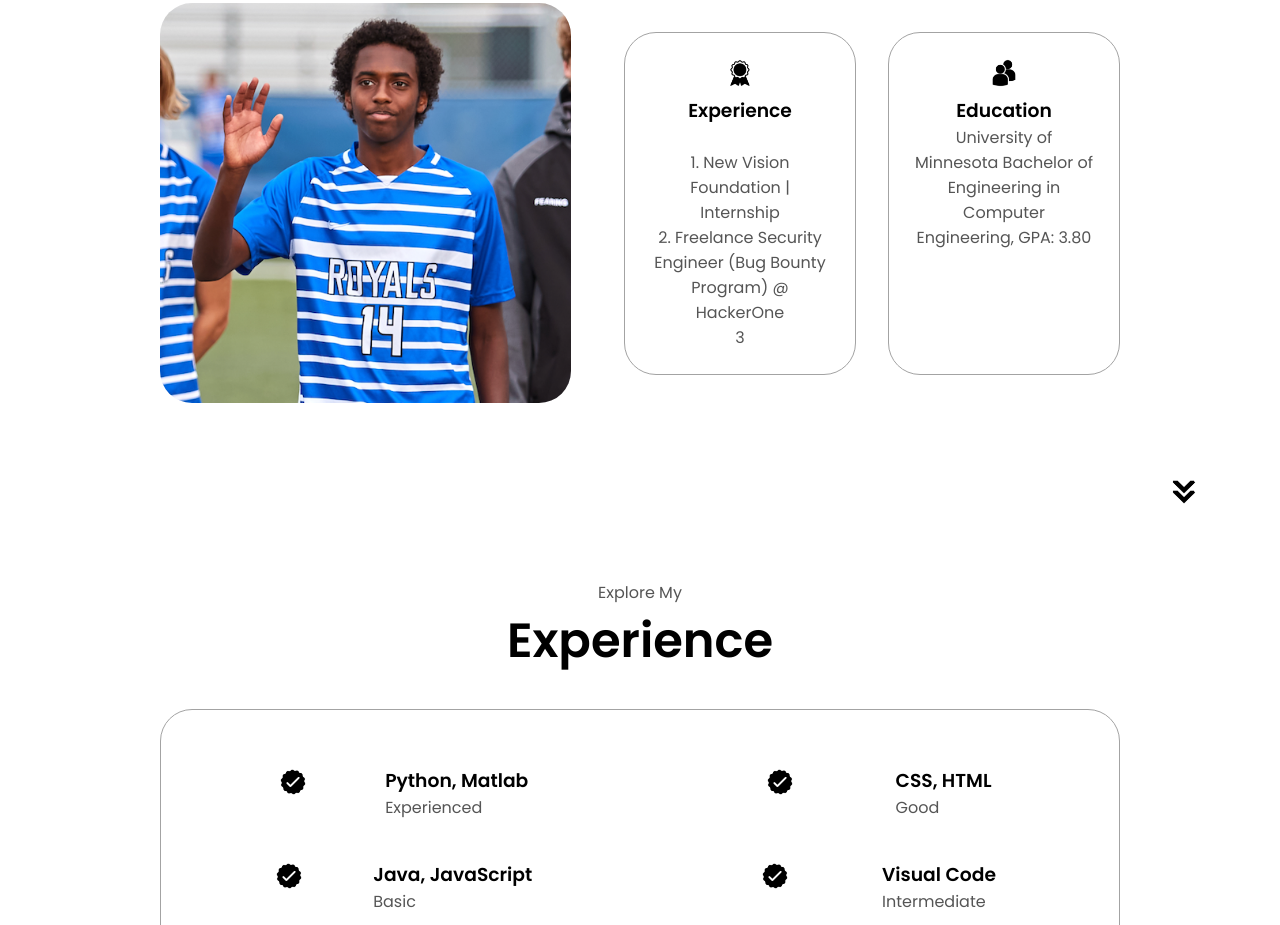
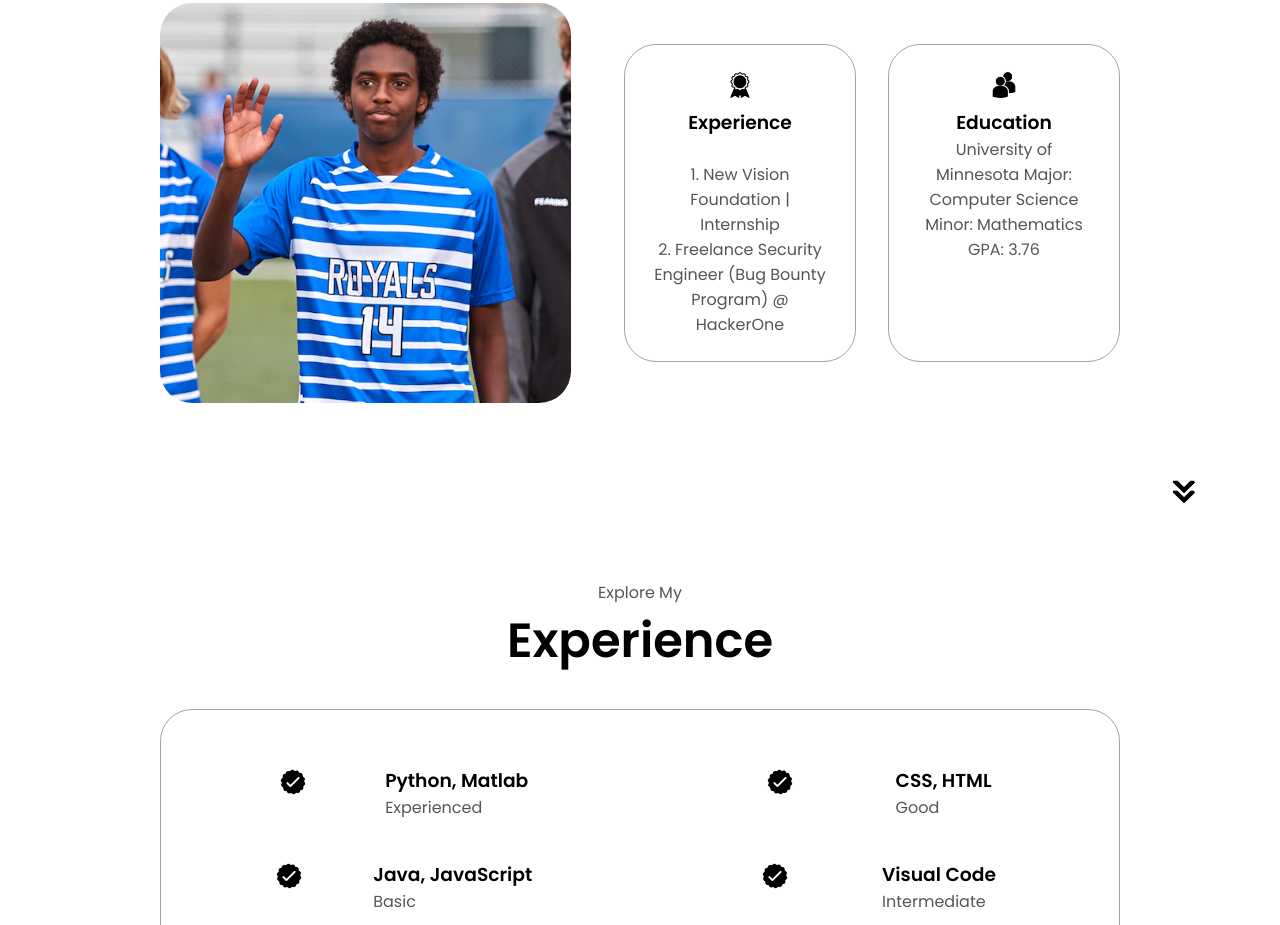
Before and after one commit to idi100/Personal-Website-html--css--js-, a plain HTML site: page index.html in a window 1280 px wide. Shown: the part 1116-2041 px from the top of the page. Drawn offline with Linux system fonts and the light colour scheme.

Commit message:
Update index.html

```diff
--- a/index.html
+++ b/index.html
@@ -91,7 +91,7 @@
                         class="icon"
                       />
                       <h3>Experience</h3>
-                      <p><br />1. New Vision Foundation | Internship <br />2. Freelance Security Engineer (Bug Bounty Program) @ HackerOne <br />3</p>
+                      <p><br />1. New Vision Foundation | Internship <br />2. Freelance Security Engineer (Bug Bounty Program) @ HackerOne <br /></p>
                     </div>
                     <div class="details-container">
                       <img
@@ -101,7 +101,7 @@
                       />
                       <h3>Education</h3>
                       <p>University of Minnesota
-                        Bachelor of Engineering in Computer Engineering, GPA: 3.80<br /></p>
+                        Major: Computer Science <br /> Minor: Mathematics <br /> GPA: 3.76<br /></p>
                     </div>
                   </div>
                   <div class="text-container">
```
